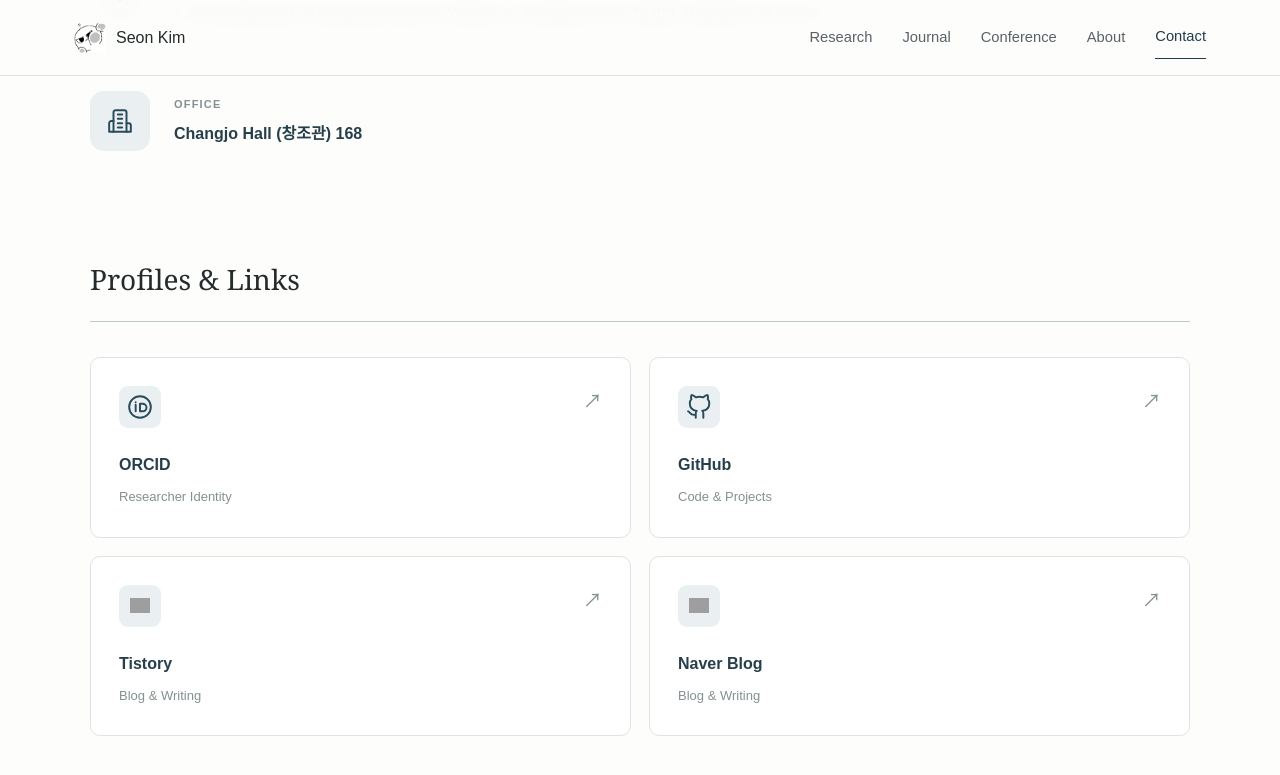
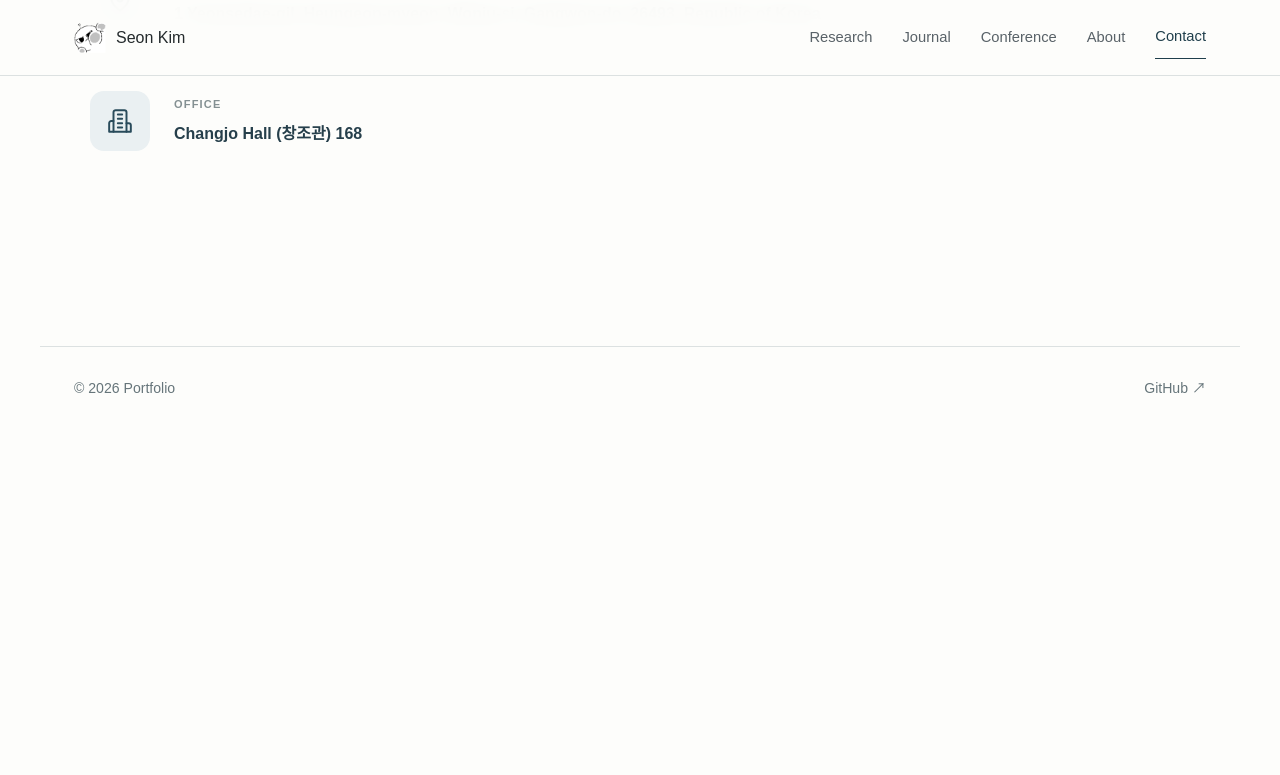
Before and after one commit to KSO012/KSO012.github.io, a Jekyll site: the page built from contact.md, in a window 1280 px wide and 900 px high, scrolled down 760 px. Shown: the top 775 px of the window. Built offline with Jekyll 4.4.1, drawn with Linux system fonts in a browser that asks for light colours; after the commit the page ends 1206 px from its top, so only the background shows below that; grey boxes are pictures that could not be loaded.

Commit message:
Update contact.md

```diff
--- a/contact.md
+++ b/contact.md
@@ -90,109 +90,4 @@ permalink: /contact/
 
   </section>
 
-
-  <!-- Academic Profiles -->
-  <section class="journal-section">
-
-    <div class="journal-section-header">
-      <h2>Profiles &amp; Links</h2>
-    </div>
-
-    <div class="contact-profiles">
-
-      <!-- ORCID -->
-      <a class="contact-profile"
-         href="https://orcid.org/0009-0006-9722-6699"
-         target="_blank"
-         rel="noopener noreferrer">
-
-        <span class="contact-profile-icon">
-          <svg width="26" height="26" viewBox="0 0 24 24"
-               fill="none" stroke="currentColor"
-               stroke-width="1.8"
-               stroke-linecap="round"
-               stroke-linejoin="round"
-               aria-hidden="true">
-            <circle cx="12" cy="12" r="10"/>
-            <path d="M8 10v6M8 7.5v.2M12 9h2.5a3.5 3.5 0 0 1 0 7H12V9Z"/>
-          </svg>
-        </span>
-        <span class="contact-arrow">↗</span>
-
-        <strong>ORCID</strong>
-        <span>Researcher Identity</span>
-
-      </a>
-
-      <!-- GitHub -->
-      <a class="contact-profile"
-         href="https://github.com/KSO012"
-         target="_blank"
-         rel="noopener noreferrer">
-
-        <span class="contact-profile-icon">
-          <svg width="26" height="26" viewBox="0 0 24 24"
-               fill="none" stroke="currentColor"
-               stroke-width="1.8"
-               stroke-linecap="round"
-               stroke-linejoin="round"
-               aria-hidden="true">
-            <path d="M9 19c-5 1.5-5-2.5-7-3m14 6v-3.87a3.37 3.37 0 0 0-.94-2.61c3.14-.35 6.44-1.54 6.44-7A5.44 5.44 0 0 0 20 4.77 5.07 5.07 0 0 0 19.91 1S18.73.65 16 3.08a13.38 13.38 0 0 0-7 0C6.27.65 5.09 1 5.09 1A5.07 5.07 0 0 0 5 4.77a5.44 5.44 0 0 0-1.5 3.78c0 5.42 3.3 6.61 6.44 7A3.37 3.37 0 0 0 9 18.13V22"/>
-          </svg>
-        </span>
-        <span class="contact-arrow">↗</span>
-
-        <strong>GitHub</strong>
-        <span>Code &amp; Projects</span>
-
-      </a>
-
-      <!-- Tistory -->
-      <a class="contact-profile"
-         href="https://https://kso323.tistory.com/"
-         target="_blank"
-         rel="noopener noreferrer">
-
-        <span class="contact-profile-icon">
-          <img
-            src="https://cdn.simpleicons.org/tistory/294B5B"
-            alt=""
-            width="26"
-            height="26"
-          >
-        </span>
-
-        <span class="contact-arrow">↗</span>
-
-        <strong>Tistory</strong>
-        <span>Blog &amp; Writing</span>
-
-      </a>
-
-      <!-- Naver Blog -->
-      <a class="contact-profile"
-         href="https://blog.naver.com/izar023"
-         target="_blank"
-         rel="noopener noreferrer">
-
-        <span class="contact-profile-icon">
-          <img
-            src="https://cdn.simpleicons.org/naver/294B5B"
-            alt=""
-            width="26"
-            height="26"
-          >
-        </span>
-
-        <span class="contact-arrow">↗</span>
-
-        <strong>Naver Blog</strong>
-        <span>Blog &amp; Writing</span>
-
-      </a>
-
-    </div>
-
-  </section>
-
 </div>
```
